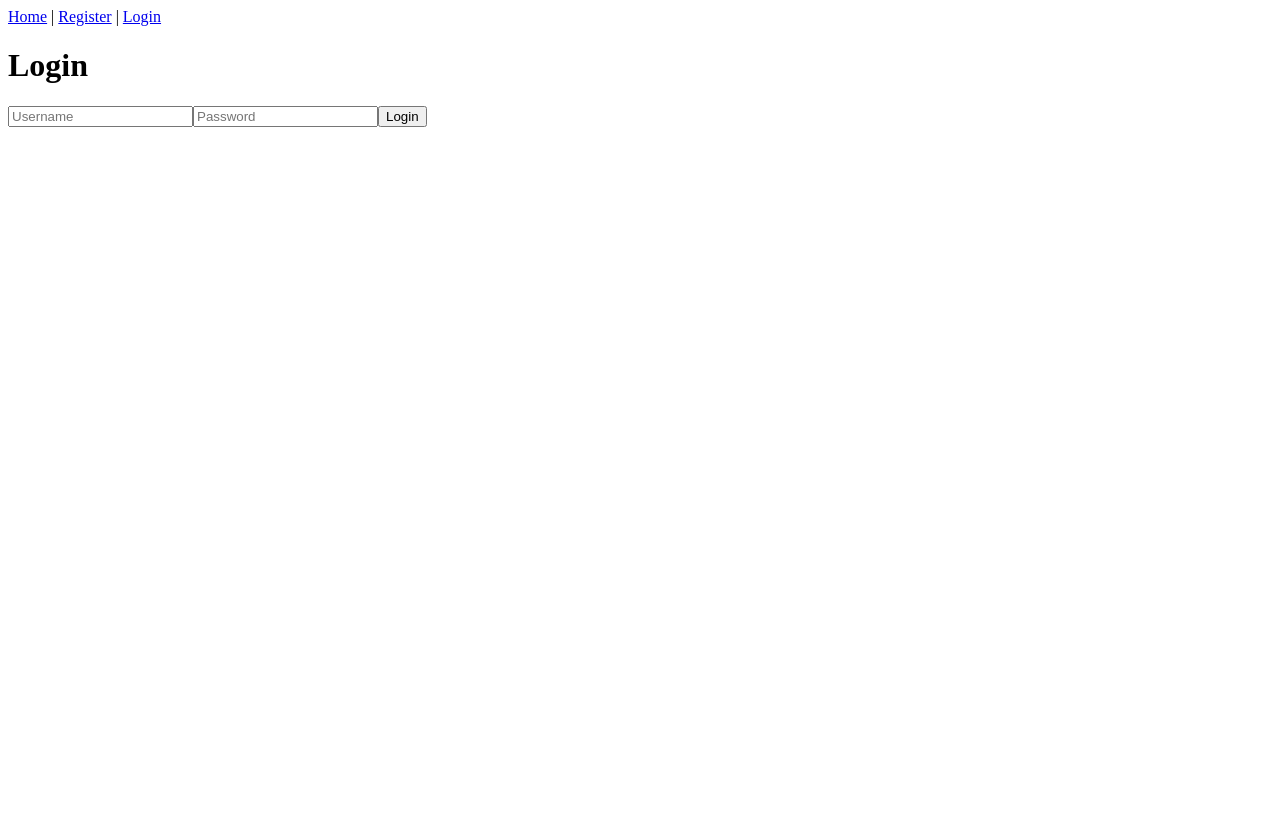
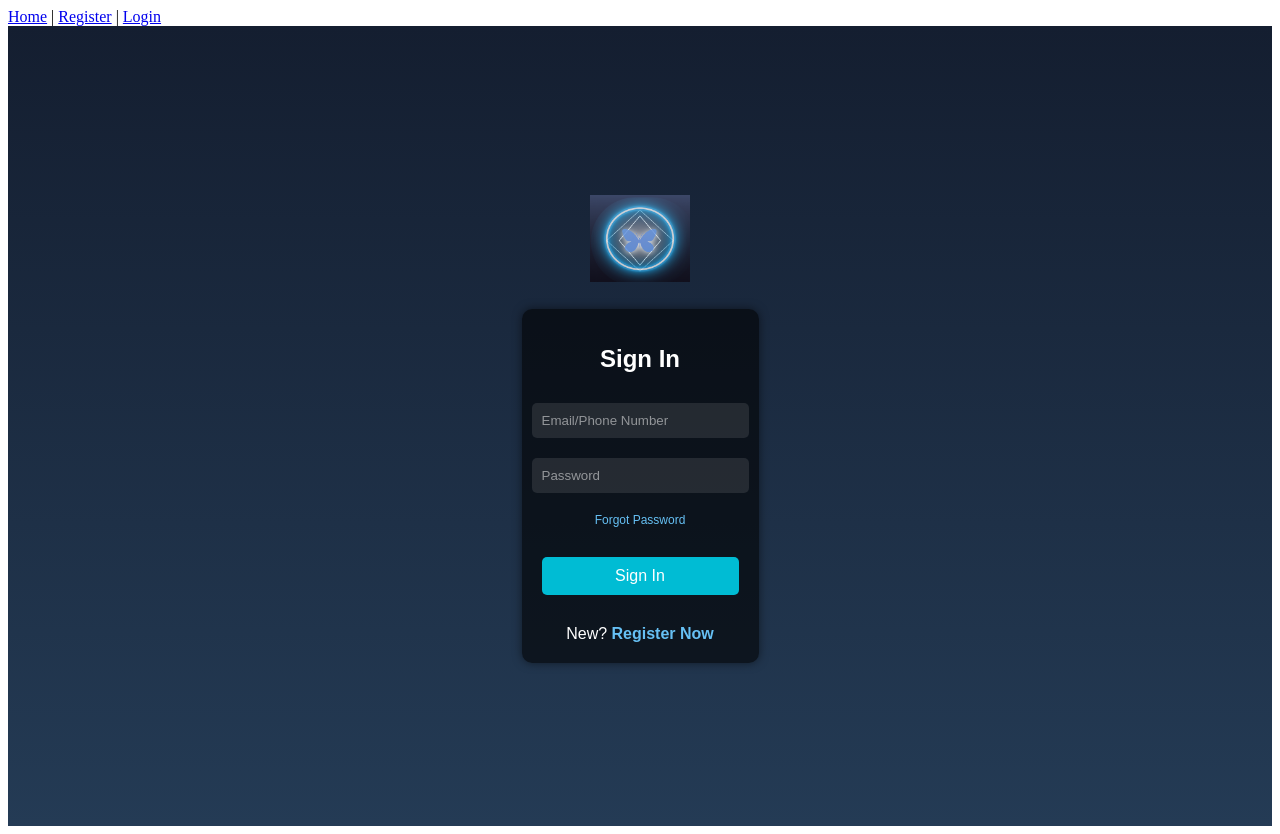
Before and after one commit to ngducanh126/synergyProjectFrontend, a React (Create React App) app: page /login in a window 1280 px wide. Before the commit the page ends 800 px from the top, so only its background shows below. Built offline with nearby package versions, Linux system fonts and the light colour scheme.

Commit message:
styling for Login and Register

```diff
--- /dev/null
+++ b/src/components/Login.css
@@ -0,0 +1,88 @@
+/* Login.css */
+.login-container {
+    display: flex;
+    flex-direction: column;
+    align-items: center;
+    justify-content: center;
+    height: 100vh;
+    background: linear-gradient(180deg, #141e30, #243b55);
+    color: white;
+    font-family: 'Arial', sans-serif;
+  }
+
+  .logo {
+    background: url('../assets/images/logo.png') no-repeat center center;
+    background-size: contain;
+    height: 100px;
+    width: 100px;
+    margin-bottom: 20px;
+  }
+
+  .login-form {
+    display: flex;
+    flex-direction: column;
+    align-items: center;
+    padding: 20px;
+    background: rgba(0, 0, 0, 0.6);
+    border-radius: 10px;
+    box-shadow: 0 0 10px rgba(0, 0, 0, 0.5);
+  }
+
+  .login-title {
+    font-size: 24px;
+    margin-bottom: 20px;
+  }
+
+  .login-input {
+    width: 100%;
+    max-width: 300px;
+    padding: 10px;
+    margin: 10px 0;
+    border: none;
+    border-radius: 5px;
+    background: rgba(255, 255, 255, 0.1);
+    color: white;
+  }
+
+  .login-input::placeholder {
+    color: rgba(255, 255, 255, 0.5);
+  }
+
+  .forgot-password {
+    margin: 10px 0;
+    color: #66c0f4;
+    text-decoration: none;
+    font-size: 12px;
+  }
+
+  .login-button {
+    width: 100%;
+    max-width: 300px;
+    padding: 10px;
+    border: none;
+    border-radius: 5px;
+    background: #00bcd4;
+    color: white;
+    font-size: 16px;
+    cursor: pointer;
+    margin: 20px 0;
+  }
+
+  .login-button:hover {
+    background: #00acc1;
+  }
+
+  .register-container {
+    margin-top: 10px;
+    color: white;
+  }
+
+  .register-link {
+    color: #66c0f4;
+    text-decoration: none;
+    font-weight: bold;
+  }
+
+  .register-link:hover {
+    text-decoration: underline;
+  }
--- a/src/components/Login.js
+++ b/src/components/Login.js
@@ -1,6 +1,7 @@
 import React, { useState } from 'react';
 import axios from 'axios';
-import { useNavigate } from 'react-router-dom';
+import { useNavigate, Link } from 'react-router-dom';
+import './Login.css'; // Import the CSS file
 
 function Login({ setIsLoggedIn, setToken }) {
   const [username, setUsername] = useState('');
@@ -33,13 +34,16 @@ function Login({ setIsLoggedIn, setToken }) {
   };
 
   return (
-    <form onSubmit={handleLogin}>
-      <h1>Login</h1>
+    <div className="login-container">
+      <div className="logo"></div> {/* Placeholder for the logo */}
+      <form className="login-form" onSubmit={handleLogin}>
+        <h1 className="login-title">Sign In</h1>
         <input
           type="text"
-        placeholder="Username"
+          placeholder="Email/Phone Number"
           value={username}
           onChange={(e) => setUsername(e.target.value)}
+          className="login-input"
           required
         />
         <input
@@ -47,10 +51,23 @@ function Login({ setIsLoggedIn, setToken }) {
           placeholder="Password"
           value={password}
           onChange={(e) => setPassword(e.target.value)}
+          className="login-input"
           required
         />
-      <button type="submit">Login</button>
+        <Link to="/forgot-password" className="forgot-password">
+          Forgot Password
+        </Link>
+        <button type="submit" className="login-button">
+          Sign In
+        </button>
+        <div className="register-container">
+          <span>New? </span>
+          <Link to="/register" className="register-link">
+            Register Now
+          </Link>
+        </div>
       </form>
+    </div>
   );
 }
 
--- /dev/null
+++ b/src/components/Register.css
@@ -0,0 +1,81 @@
+/* Register.css */
+.register-container {
+    display: flex;
+    flex-direction: column;
+    align-items: center;
+    justify-content: center;
+    height: 100vh;
+    background: linear-gradient(180deg, #141e30, #243b55);
+    color: white;
+    font-family: 'Arial', sans-serif;
+  }
+
+  .logo {
+    background: url('../assets/images/logo.png') no-repeat center center;
+    background-size: contain;
+    height: 100px;
+    width: 100px;
+    margin-bottom: 20px;
+  }
+
+  .register-form {
+    display: flex;
+    flex-direction: column;
+    align-items: center;
+    padding: 20px;
+    background: rgba(0, 0, 0, 0.6);
+    border-radius: 10px;
+    box-shadow: 0 0 10px rgba(0, 0, 0, 0.5);
+  }
+
+  .register-title {
+    font-size: 24px;
+    margin-bottom: 20px;
+  }
+
+  .register-input {
+    width: 100%;
+    max-width: 300px;
+    padding: 10px;
+    margin: 10px 0;
+    border: none;
+    border-radius: 5px;
+    background: rgba(255, 255, 255, 0.1);
+    color: white;
+  }
+
+  .register-input::placeholder {
+    color: rgba(255, 255, 255, 0.5);
+  }
+
+  .register-button {
+    width: 100%;
+    max-width: 300px;
+    padding: 10px;
+    border: none;
+    border-radius: 5px;
+    background: #00bcd4;
+    color: white;
+    font-size: 16px;
+    cursor: pointer;
+    margin: 20px 0;
+  }
+
+  .register-button:hover {
+    background: #00acc1;
+  }
+
+  .login-container {
+    margin-top: 10px;
+    color: white;
+  }
+
+  .login-link {
+    color: #66c0f4;
+    text-decoration: none;
+    font-weight: bold;
+  }
+
+  .login-link:hover {
+    text-decoration: underline;
+  }
--- a/src/components/Register.js
+++ b/src/components/Register.js
@@ -1,5 +1,7 @@
 import React, { useState } from 'react';
 import axios from 'axios';
+import { Link } from 'react-router-dom';
+import './Login.css'; // Reuse the same CSS file
 
 function Register() {
   const [username, setUsername] = useState('');
@@ -19,13 +21,16 @@ function Register() {
   };
 
   return (
-    <form onSubmit={handleRegister}>
-      <h1>Register</h1>
+    <div className="login-container">
+      <div className="logo"></div> {/* Placeholder for the logo */}
+      <form className="login-form" onSubmit={handleRegister}>
+        <h1 className="login-title">Register</h1>
         <input
           type="text"
           placeholder="Username"
           value={username}
           onChange={(e) => setUsername(e.target.value)}
+          className="login-input"
           required
         />
         <input
@@ -33,10 +38,20 @@ function Register() {
           placeholder="Password"
           value={password}
           onChange={(e) => setPassword(e.target.value)}
+          className="login-input"
           required
         />
-      <button type="submit">Register</button>
+        <button type="submit" className="login-button">
+          Register
+        </button>
+        <div className="register-container">
+          <span>Already have an account? </span>
+          <Link to="/login" className="register-link">
+            Sign In
+          </Link>
+        </div>
       </form>
+    </div>
   );
 }
 
```
Also changed, not shown: src/assets/images/logo.png (added). Lines whose indentation alone changed are shown as unchanged.
